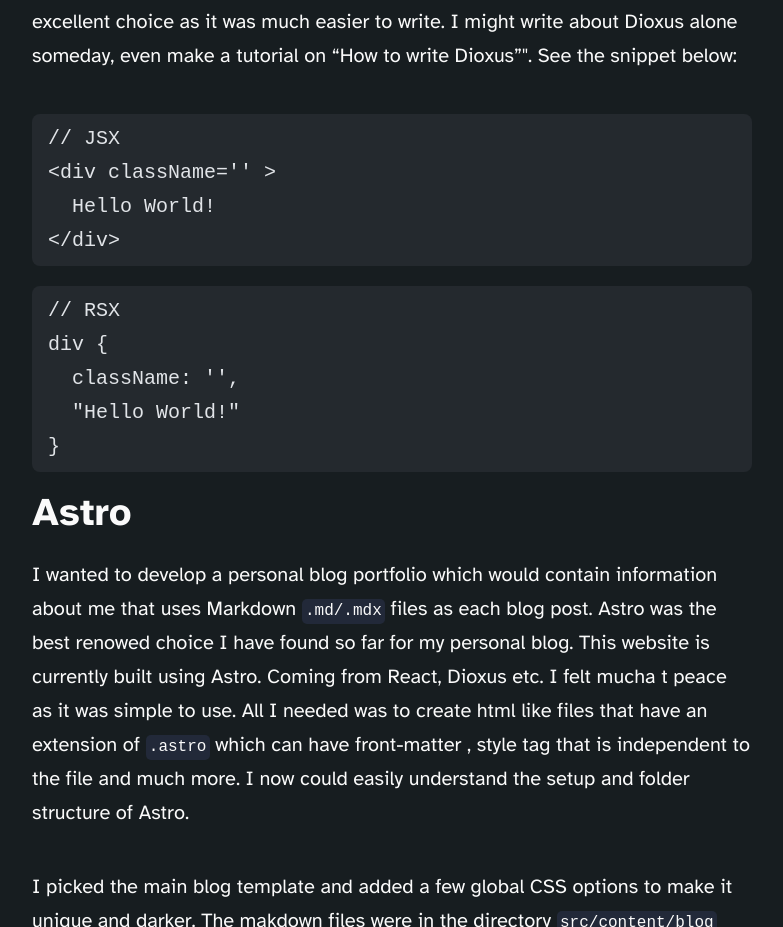
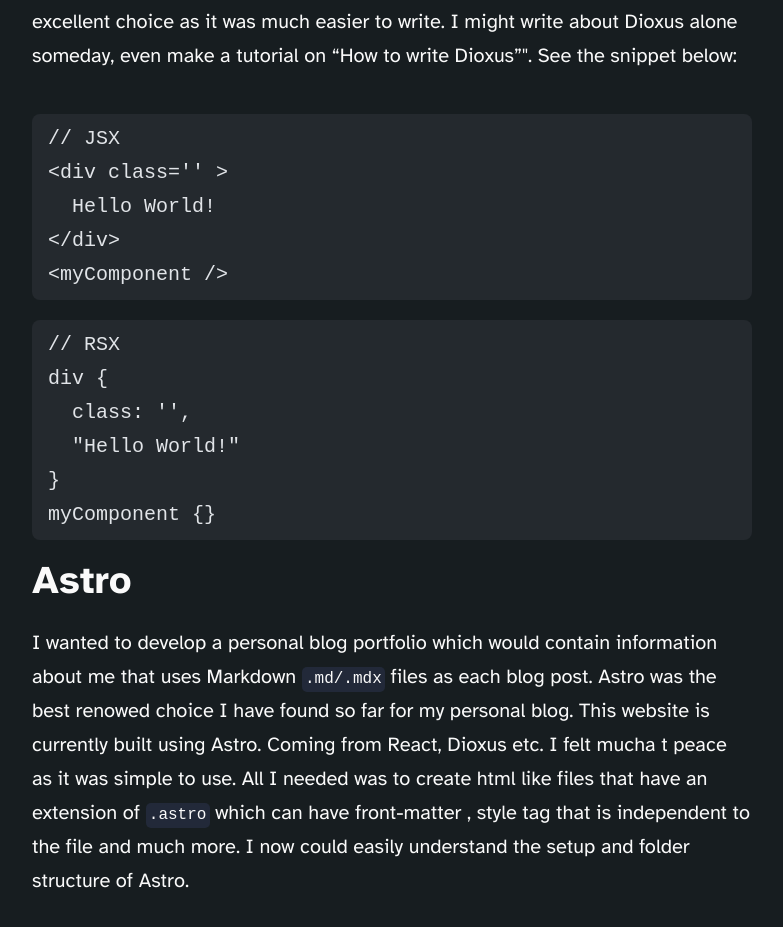
Before and after one commit to RaySlash/rayslash.me, an Astro site: page /blog/frontend_experience in a window 1280 px wide. Shown: the part 2940-3867 px from the top of the page, without its empty margins (248-1031 px from the left). Built offline with nearby package versions, Linux system fonts and the light colour scheme; Astro itself is replaced by a stand-in of ours; code samples lack their colours.

Commit message:
blog: frontend_exp: update codeblock

````diff
--- a/src/content/blog/frontend_experience.md
+++ b/src/content/blog/frontend_experience.md
@@ -33,17 +33,19 @@
 
 ```js
 // JSX
-<div className='' >
+<div class='' >
   Hello World!
 </div>
+<myComponent />
 ```
 
 ```js
 // RSX
 div {
-  className: '',
+  class: '',
   "Hello World!"
 }
+myComponent {}
 ```
 
 ### Astro
````
